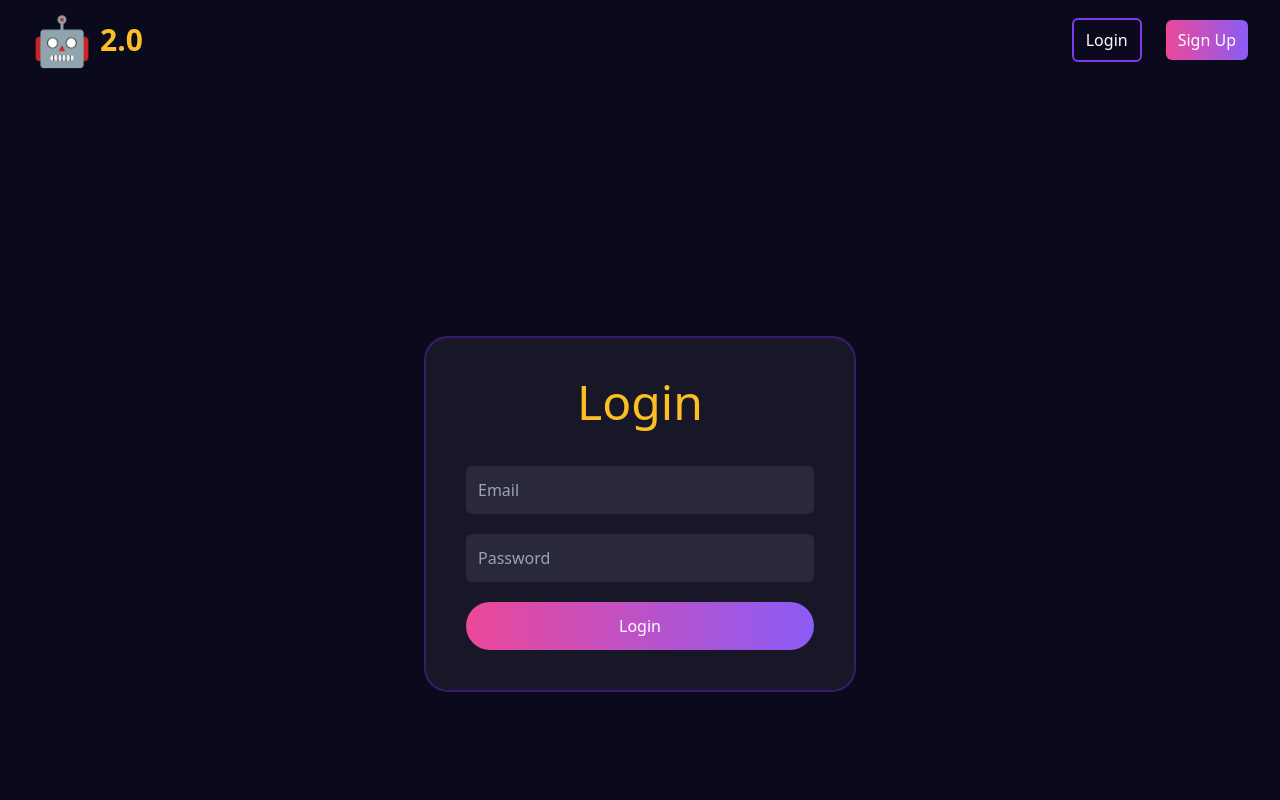
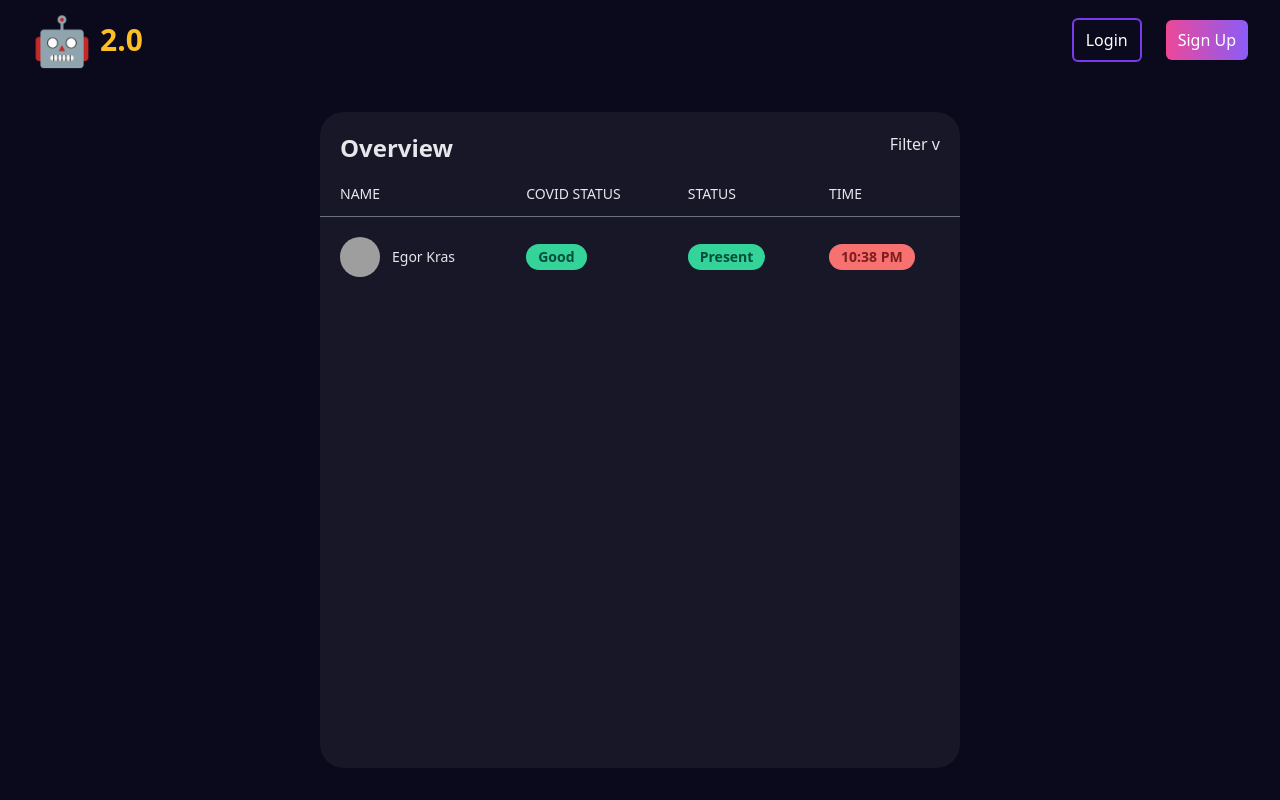
Before and after one commit to EgorKrasno/ACB2, a React (Create React App) app in the folder src/swf/: page /admin in a window 1280 px wide. Before the commit this address led to /login. Built offline with nearby package versions, Linux system fonts and the light colour scheme; grey boxes are pictures that could not be loaded.

Commit message:
Created basic dashboard

```diff
--- a/src/swf/src/App.js
+++ b/src/swf/src/App.js
@@ -12,6 +12,7 @@ import {register, login} from "./services/Service";
 import {useEffect, useState} from "react";
 import {FiMenu} from "react-icons/fi";
 import {FiX} from "react-icons/fi";
+import Admin from "./pages/Admin";
 
 const App = () => {
     const [userData, setUserData] = useState({});
@@ -77,7 +78,7 @@ const App = () => {
 
     return (
         <Router>
-            <div className="min-h-screen flex flex-col" style={{backgroundColor: "#0B091C"}}>
+            <div className="h-screen flex flex-col" style={{backgroundColor: "#0B091C"}}>
                 <div className="w-full mx-auto px-2 px-4 sm:px-8">
                     <div className="relative flex items-center justify-between h-20">
                         <div className="flex-1 flex items-stretch justify-start">
@@ -149,14 +150,14 @@ const App = () => {
                                 className="hidden sm:block absolute inset-y-0 right-0 flex items-center pr-2 sm:static sm:inset-auto sm:ml-6 sm:pr-0">
                                 <Link to="/login">
                                     <button
-                                        onClick={()=>setErrorMessage("")}
+                                        onClick={() => setErrorMessage("")}
                                         className="mr-6 text-center font-small px-3 py-2 rounded-md text-white focus:outline-none border-2 border-purple-600 hover:border-yellow-400"
                                     >Login
                                     </button>
                                 </Link>
                                 <Link to="/signup">
                                     <button
-                                        onClick={()=>setErrorMessage("")}
+                                        onClick={() => setErrorMessage("")}
                                         className="text-center font-small px-3 py-2 rounded-md text-white focus:outline-none bg-gradient-to-r from-pink-500 to-purple-500">
                                         Sign Up
                                     </button>
@@ -167,7 +168,7 @@ const App = () => {
                                 className="hidden sm:block absolute inset-y-0 right-0 flex items-center pr-2 sm:static sm:inset-auto sm:ml-6 sm:pr-0">
                                 <button
                                     onClick={handleLogout}
-                                    className="mr-6 text-center font-small px-3 py-2 rounded-md text-white focus:outline-none border-2 border-purple-600 hover:border-purple-500"
+                                    className="mr-6 text-center font-small px-3 py-2 rounded-md text-white focus:outline-none border-2 border-purple-600 hover:border-yellow-400"
                                 >Logout
                                 </button>
                             </div>
@@ -177,6 +178,7 @@ const App = () => {
 
 
                 <Switch>
+                    <Route path="/admin"><Admin/></Route>
                     <Route path="/signup">
                         {loggedIn ? <Home user={userData}/> :
                             <SignUp loading={loading} handleSubmit={handleSubmit} errorMessage={errorMessage}
--- a/src/swf/src/components/CheckedIn.js
+++ b/src/swf/src/components/CheckedIn.js
@@ -4,9 +4,11 @@ import {useEffect} from "react";
 
 const CheckedIn = ({user, setCheckIn}) => {
     const { height, width } = useWindowDimensions();
+
     useEffect(() => {
         window.scrollTo(0, 0)
     }, [])
+
     return (
         <>
             <Confetti
@@ -14,7 +16,7 @@ const CheckedIn = ({user, setCheckIn}) => {
                 height={height}
             />
 
-            <div className="flex flex-col items-center space-y-6 mt-24 sm:mt-64">
+            <div className="flex flex-col items-center space-y-6 mt-24 sm:mt-52 overflow-hidden">
                 <h1 className="text-yellow-400 text-center text-6xl font-bold capitalize animate__animated animate__fadeInDownBig overflow-hidden">You're
                     checked in {user.firstName} !</h1>
                 <button
--- /dev/null
+++ b/src/swf/src/pages/Admin.js
@@ -0,0 +1,91 @@
+const Admin = () => {
+
+    return (
+        <div className="rounded-3xl flex flex-col h-full w-1/2 self-center py-4 m-8"
+             style={{backgroundColor: "#171727"}}>
+            <div className="flex justify-between pt-1 pb-2 pl-5">
+                <h1 className="text-gray-200 text-2xl font-semibold">Overview</h1>
+                <h1 className="text-gray-200 text-md px-5">Filter v</h1>
+            </div>
+
+                <table className="min-w-full leading-normal">
+                    <thead>
+                    <tr>
+                        <th scope="col"
+                            className="px-5 py-3 border-b border-gray-500 text-gray-200 text-left text-sm uppercase font-normal">
+                            Name
+                        </th>
+                        <th scope="col"
+                            className="px-5 py-3 border-b border-gray-500 text-gray-200 text-left text-sm uppercase font-normal">
+                            COVID Status
+                        </th>
+                        <th scope="col"
+                            className="px-5 py-3 border-b border-gray-500 text-gray-200 text-left text-sm uppercase font-normal">
+                            Status
+                        </th>
+                        <th scope="col"
+                            className="px-5 py-3 border-b border-gray-500 text-gray-200 text-left text-sm uppercase font-normal">
+                            Time
+                        </th>
+                    </tr>
+                    </thead>
+                    <tbody>
+                    <tr>
+                        <td className="px-5 py-5 text-sm">
+                            <div className="flex items-center">
+                                <div className="flex-shrink-0">
+                                    <a href="#" className="block relative">
+                                        <img alt="profile"
+                                             src="https://cdn-prod.medicalnewstoday.com/content/images/articles/322/322868/golden-retriever-puppy.jpg"
+                                             className="mx-auto object-cover rounded-full h-10 w-10 "/>
+                                    </a>
+                                </div>
+                                <div className="ml-3">
+                                    <p className="text-gray-200 whitespace-no-wrap">
+                                        Egor Kras
+                                    </p>
+                                </div>
+                            </div>
+                        </td>
+                        <td className="px-5 py-5 text-sm">
+                                <span
+                                    className="relative inline-block px-3 py-1 font-semibold text-green-900 leading-tight">
+                                    <span aria-hidden="true"
+                                          className="absolute inset-0 bg-green-400 rounded-full">
+                                    </span>
+                                    <span className="relative">
+                                        Good
+                                    </span>
+                                </span>
+                        </td>
+                        <td className="px-5 py-5 text-sm">
+                                <span
+                                    className="relative inline-block px-3 py-1 font-semibold text-green-900 leading-tight">
+                                    <span aria-hidden="true"
+                                          className="absolute inset-0 bg-green-400 rounded-full">
+                                    </span>
+                                    <span className="relative">
+                                        Present
+                                    </span>
+                                </span>
+                        </td>
+                        <td className="px-5 py-5 text-sm">
+                                <span
+                                    className="relative inline-block px-3 py-1 font-semibold text-red-900 leading-tight">
+                                    <span aria-hidden="true"
+                                          className="absolute inset-0 bg-red-400 rounded-full">
+                                    </span>
+                                    <span className="relative">
+                                        10:38 PM
+                                    </span>
+                                </span>
+                        </td>
+                    </tr>
+                    </tbody>
+                </table>
+
+        </div>
+    );
+};
+
+export default Admin;
--- a/src/swf/src/pages/Home.js
+++ b/src/swf/src/pages/Home.js
@@ -20,7 +20,7 @@ const Home = ({user}) => {
             ac: ""
         });
 
-    //put async back when done testing log
+
     const handleSubmit = async () => {
         if (
             results.ac !== "" ||
@@ -72,7 +72,6 @@ const Home = ({user}) => {
                                                loading={loading} errorMessage={errorMessage}/>
                             </StepWizard></>
                     }
-
                 </div>
             </div>
 
```
Also changed, not shown: 2 other files (tests, documents, lock files or other folders).
